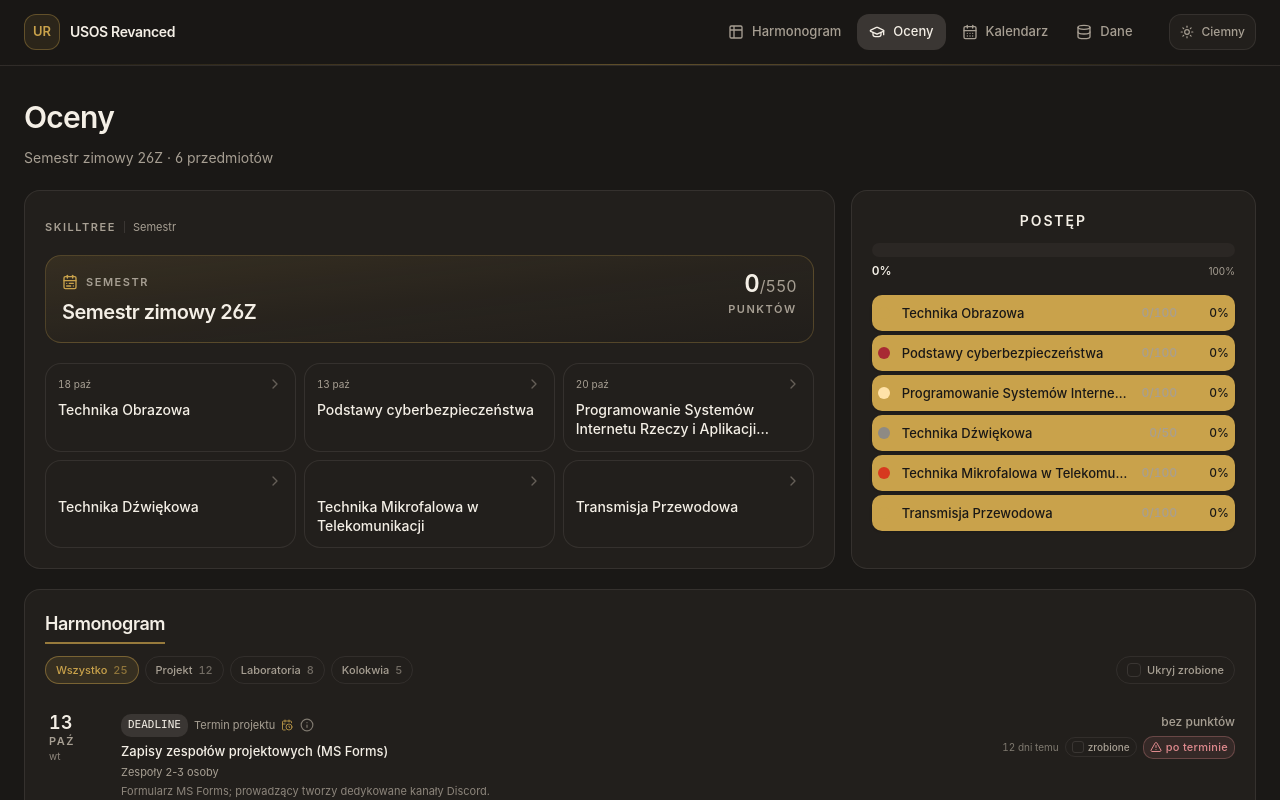
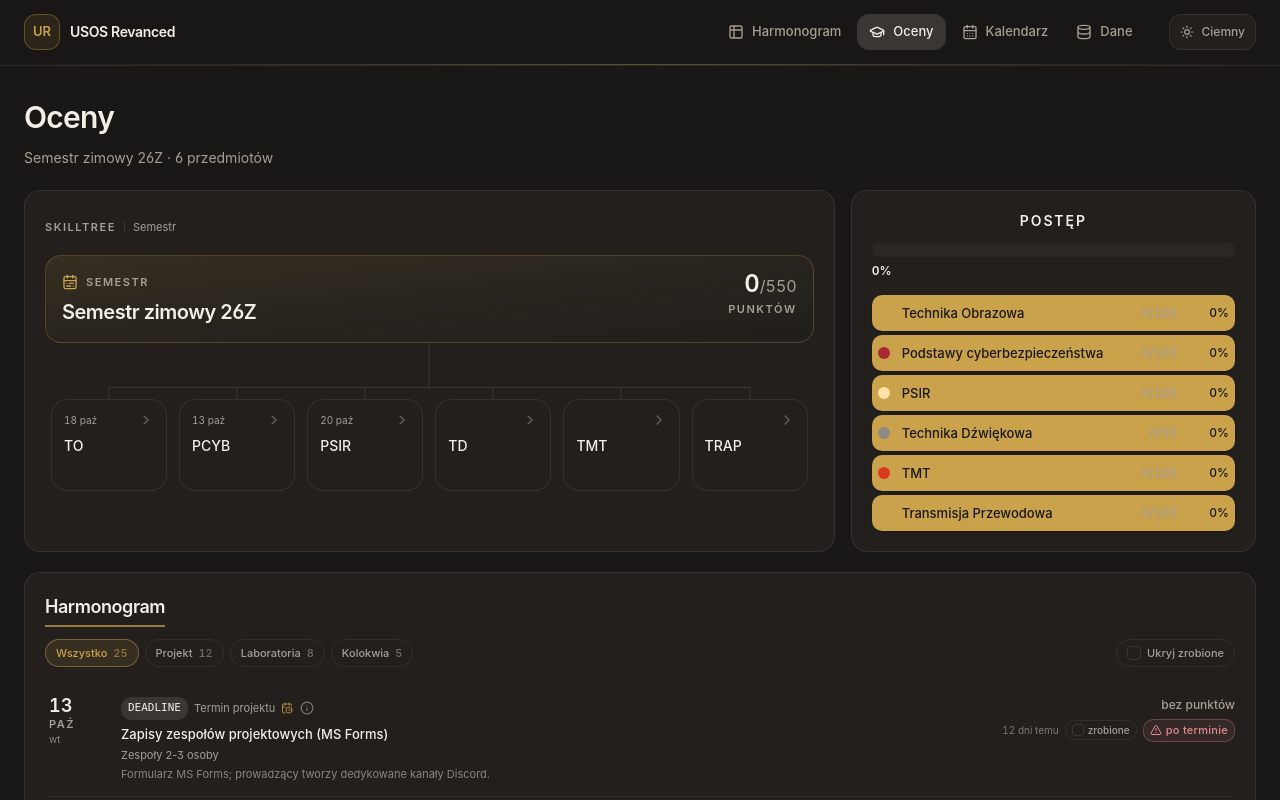
Before and after one commit to Viiico/UsosRevanced, a Nuxt app: page /oceny in a window 1280 px wide. Shown: the top 800 px of the page. Built offline with nearby package versions, Linux system fonts and the light colour scheme.

Commit message:
feat(oceny): kody przedmiotów jako krok pośredni, gdy brakuje miejsca
- skilltree: rząd z nazwami (>= 180 px/kartę) -> rząd z kodami TO/PCYB
  (>= 100 px) -> siatka
- Postęp: nazwa, a gdy się nie mieści - kod przedmiotu (FitLabel)
- pod paskiem tylko łączny procent, bez etykiety 100%

```diff
--- /dev/null
+++ b/app/components/FitLabel.vue
@@ -0,0 +1,37 @@
+<script setup lang="ts">
+import { onBeforeUnmount, onMounted, ref, watch } from 'vue'
+
+/**
+ * Jednolinijkowa etykieta: pełny tekst, a gdy się nie mieści - krótka wersja
+ * (np. kod przedmiotu zamiast nazwy). Dopiero gdy i ona się nie mieści, ucinamy.
+ * Mierzymy niewidoczną kopię pełnego tekstu, bo zależy to od długości nazwy, nie od breakpointu.
+ */
+const props = defineProps<{ text: string; short?: string | null }>()
+
+const box = ref<HTMLElement | null>(null)
+const probe = ref<HTMLElement | null>(null)
+const fits = ref(true)
+
+function measure() {
+  if (!box.value || !probe.value) return
+  fits.value = probe.value.offsetWidth <= box.value.clientWidth
+}
+
+let observer: ResizeObserver | undefined
+onMounted(() => {
+  observer = new ResizeObserver(measure)
+  if (box.value) observer.observe(box.value)
+  measure()
+})
+onBeforeUnmount(() => observer?.disconnect())
+watch(() => props.text, () => requestAnimationFrame(measure))
+</script>
+
+<template>
+  <span ref="box" class="relative block min-w-0 truncate" :title="text">
+    <span ref="probe" aria-hidden="true" class="invisible absolute w-max whitespace-nowrap">
+      {{ text }}
+    </span>
+    {{ fits || !short ? text : short }}
+  </span>
+</template>
--- a/app/components/oceny/ProgressBreakdown.vue
+++ b/app/components/oceny/ProgressBreakdown.vue
@@ -42,12 +42,8 @@ const scaleRows = computed(() => {
               />
             </div>
           </div>
-          <div class="mt-1.5 flex items-baseline justify-between text-3xs text-muted-foreground">
-            <!-- Łączny wynik zamiast stałego „0%”; 100% zostaje jako punkt odniesienia. -->
-            <span class="tnum text-xs font-semibold text-foreground">
-              {{ formatPercent(progress.ratio) }}
-            </span>
-            <span>100%</span>
+          <div class="tnum mt-1.5 text-xs font-semibold">
+            {{ formatPercent(progress.ratio) }}
           </div>
         </div>
 
@@ -70,7 +66,7 @@ const scaleRows = computed(() => {
                 class="size-3 shrink-0 rounded-sm"
                 :style="{ backgroundColor: segmentColor(seg.colorIndex) }"
               />
-              <span class="min-w-0 flex-1 truncate text-dense">{{ seg.label }}</span>
+              <FitLabel :text="seg.label" :short="seg.code" class="flex-1 text-dense" />
               <span class="tnum text-xs text-muted-foreground">{{ seg.earned }}/{{ seg.max }}</span>
               <span class="tnum w-10 text-right text-xs font-medium">
                 {{ formatPercent(seg.ratio) }}
--- a/app/components/oceny/SkillNodeCard.vue
+++ b/app/components/oceny/SkillNodeCard.vue
@@ -6,15 +6,20 @@ import { termsForNode } from '~/lib/requirements'
 import { nodeIcon, type NodeVisual } from '~/lib/node-meta'
 import { formatDate } from '~/lib/format'
 
-const props = defineProps<{ node: GradeNode; visual?: NodeVisual }>()
+/** `compact` - za wąsko na nazwę: przedmiot pokazuje swój kod (TO, PCYB). */
+const props = defineProps<{ node: GradeNode; visual?: NodeVisual; compact?: boolean }>()
 const emit = defineEmits<{ select: [id: string] }>()
 
 const data = useAppData()
+const { subjectCode } = useGrades()
 const hasChildren = computed(() => (props.node.children?.length ?? 0) > 0)
 const icon = computed(() => nodeIcon(props.node, props.visual))
 /** Na poziomie semestru każde dziecko to przedmiot - ikona nic nie mówi, a zjada miejsce na nazwę. */
 const showIcon = computed(() => props.node.kind !== 'subject')
 
+const label = computed(
+  () => (props.compact && subjectCode(props.node)) || props.node.short || props.node.name,
+)
 const nextTerm = computed(() => termsForNode(props.node, data.terms)[0] ?? null)
 </script>
 
@@ -41,7 +46,7 @@ const nextTerm = computed(() => termsForNode(props.node, data.terms)[0] ?? null)
         class="order-last line-clamp-2 min-w-0 basis-full text-sm leading-snug font-medium break-words hyphens-auto @[18rem]:order-none @[18rem]:text-lead @[18rem]:flex-1 @[18rem]:basis-0"
         :title="node.name"
       >
-        {{ node.short || node.name }}
+        {{ label }}
       </p>
 
       <span v-if="nextTerm" class="tnum shrink-0 text-3xs text-muted-foreground">
--- a/app/components/oceny/SkillTree.vue
+++ b/app/components/oceny/SkillTree.vue
@@ -6,7 +6,7 @@ import { NODE_KIND_LABEL, nodeIcon } from '~/lib/node-meta'
 import { formatDate, formatWeekday } from '~/lib/format'
 
 const data = useAppData()
-const { current, children, canGoUp, goUp, select, progress } = useGrades()
+const { current, children, canGoUp, goUp, select, progress, subjectCode } = useGrades()
 
 const icon = computed(() => nodeIcon(current.value))
 const kindLabel = computed(() => NODE_KIND_LABEL[current.value.kind])
@@ -45,8 +45,18 @@ watch(
   { flush: 'post' },
 )
 
+/** Krok pośredni przed siatką: rząd zostaje, ale przedmioty pokazują kod (TO, PCYB) zamiast nazwy. */
+const MIN_COMPACT_BRANCH_WIDTH = 100
+const branchWidth = computed(() => branchesWidth.value / children.value.length)
+const compactRow = computed(
+  () =>
+    branchesWidth.value > 0 &&
+    branchWidth.value < MIN_BRANCH_WIDTH &&
+    branchWidth.value >= MIN_COMPACT_BRANCH_WIDTH &&
+    children.value.every((child) => subjectCode(child)),
+)
 const fitsRow = computed(
-  () => !branchesWidth.value || branchesWidth.value / children.value.length >= MIN_BRANCH_WIDTH,
+  () => !branchesWidth.value || branchWidth.value >= MIN_BRANCH_WIDTH || compactRow.value,
 )
 
 /** Kolumny siatki tak, żeby rzędy były równe (6 kart → 3 + 3, a nie 4 + 2). Odstęp gap-2 = 8 px. */
@@ -146,6 +156,7 @@ const gridColumns = computed(() => {
               <SkillNodeCard
                 :node="child"
                 :visual="current.visual"
+                :compact="compactRow"
                 class="h-full"
                 @select="select"
               />
--- a/app/composables/useGrades.ts
+++ b/app/composables/useGrades.ts
@@ -5,6 +5,8 @@ import { evaluateRequirements, gradeForPoints, termsForNode } from '~/lib/requir
 export interface ProgressSegment {
   id: string
   label: string
+  /** Kod przedmiotu (np. „TO”) - zastępuje nazwę, gdy brakuje na nią miejsca. */
+  code: string | null
   ratio: number
   weight: number
   earned: number
@@ -65,6 +67,11 @@ export function useGrades() {
     return { ...base, ratio: weighted / totalEcts }
   })
 
+  /** Kod tylko dla węzła-korzenia przedmiotu; głębsze węzły mają własne `short`. */
+  function subjectCode(node: GradeNode): string | null {
+    return data.subjects.find((subject) => subject.tree.id === node.id)?.code || null
+  }
+
   const segments = computed<ProgressSegment[]>(() => {
     const all = children.value
     const kids = all
@@ -79,6 +86,7 @@ export function useGrades() {
         {
           id: current.value.id,
           label: current.value.short || current.value.name,
+          code: subjectCode(current.value),
           ratio: single.ratio,
           weight: 1,
           earned: single.earned,
@@ -92,6 +100,7 @@ export function useGrades() {
       return {
         id: child.id,
         label: child.short || child.name,
+        code: subjectCode(child),
         ratio: childProgress.ratio,
         weight,
         earned: childProgress.earned,
@@ -204,6 +213,7 @@ export function useGrades() {
     crumbs,
     nowIso,
     termStatus,
+    subjectCode,
     select,
     goUp,
   }
```
